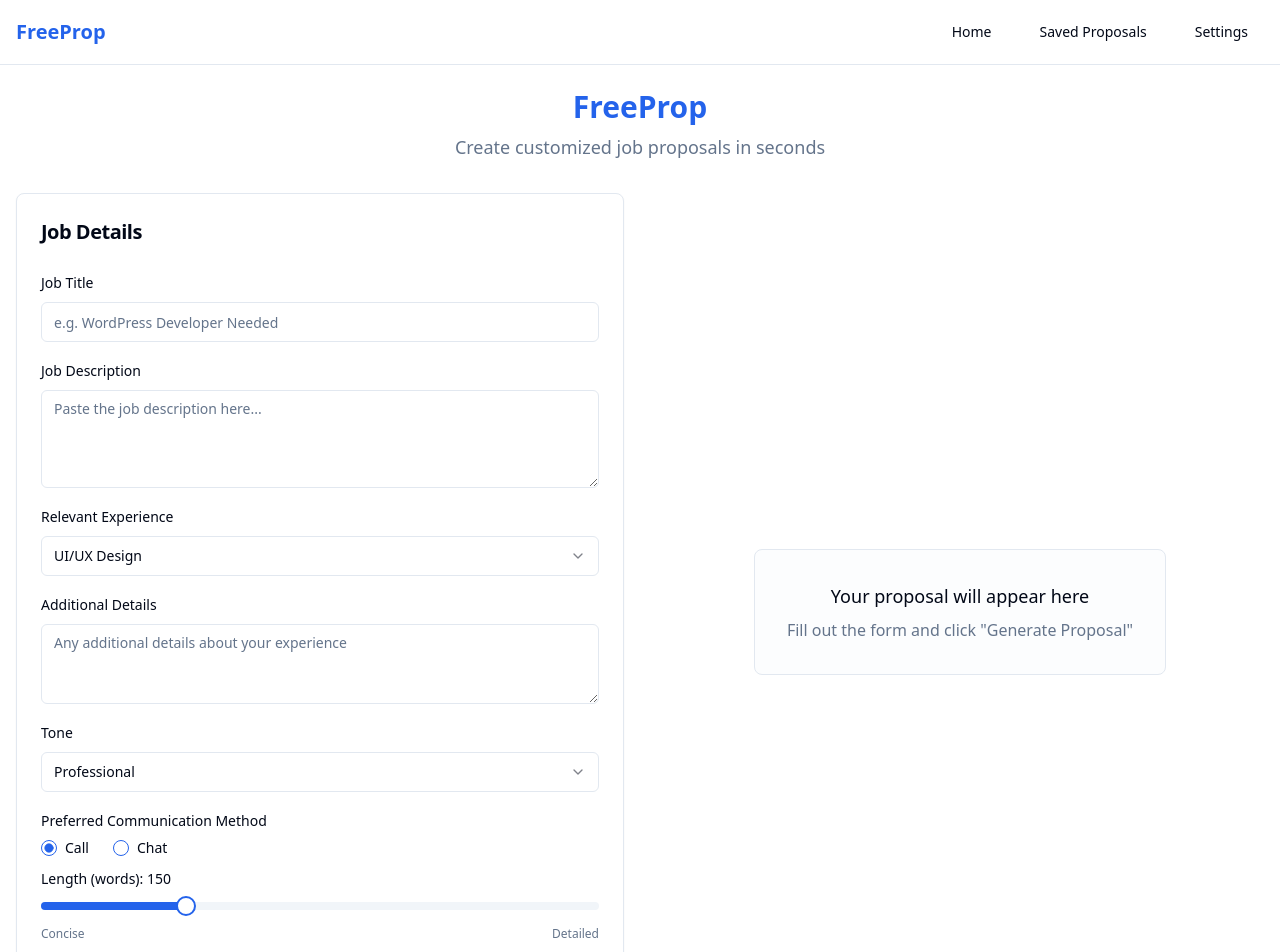
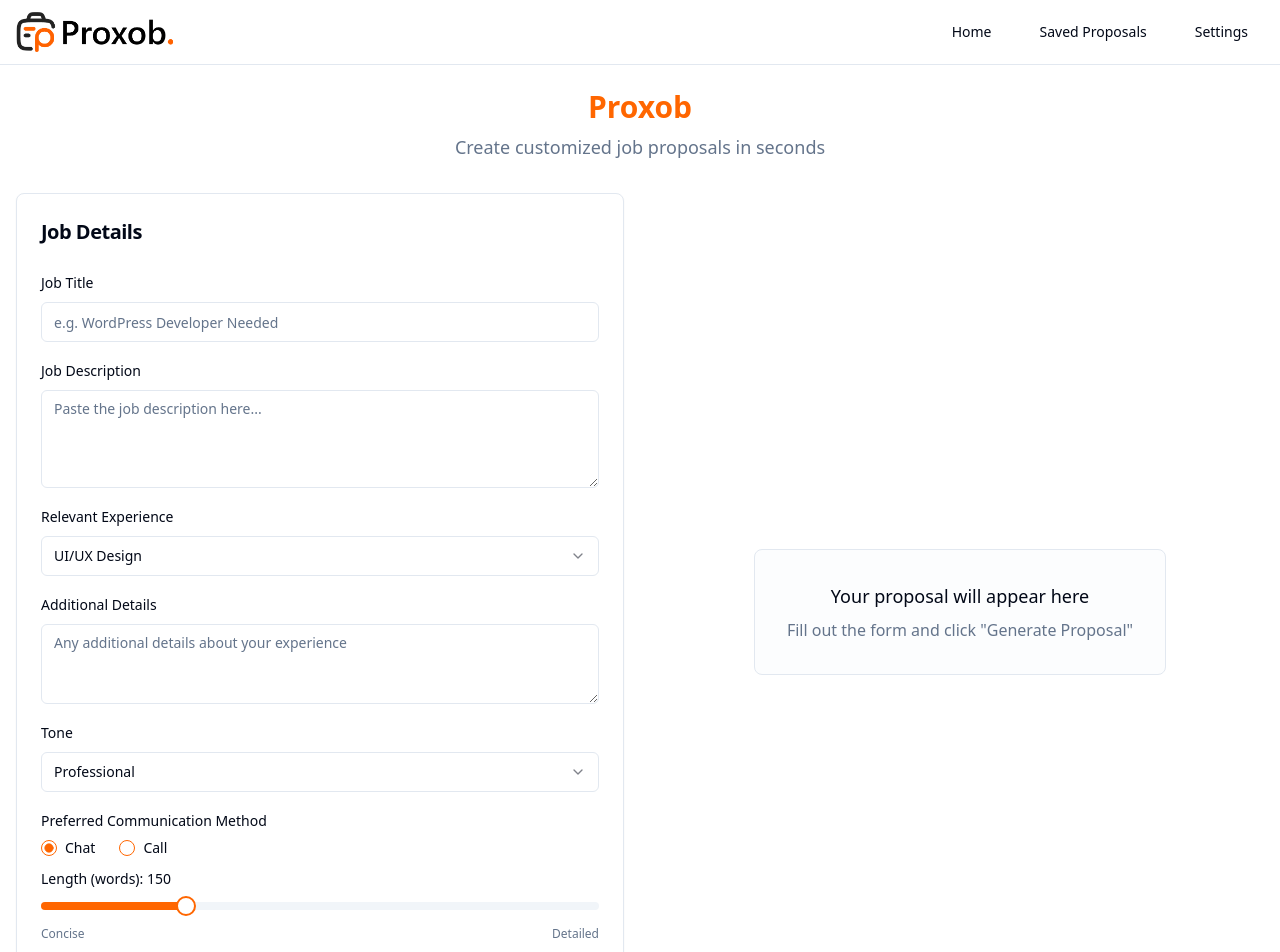
Before and after one commit to fixefly/sazz-quick-proposal, a React (Vite) app: page / in a window 1280 px wide. Shown: the top 952 px of the page. Built offline with nearby package versions, Linux system fonts and the light colour scheme.

Commit message:
Fix: Reorder communication methods, update logo, and brand color
- Reordered the communication methods in the form.
- Updated the logo image.
- Changed the brand color to "FF6200".
- Updated the app name to "proxob".

```diff
--- a/index.html
+++ b/index.html
@@ -4,11 +4,11 @@
   <head>
     <meta charset="UTF-8" />
     <meta name="viewport" content="width=device-width, initial-scale=1.0" />
-    <title>FreeProp - Quick Proposal Generator</title>
+    <title>Proxob - Quick Proposal Generator</title>
     <meta name="description" content="Generate freelance proposals quickly and easily" />
     <meta name="author" content="Sazz" />
 
-    <meta property="og:title" content="FreeProp - Quick Proposal Generator" />
+    <meta property="og:title" content="Proxob - Quick Proposal Generator" />
     <meta property="og:description" content="Generate freelance proposals quickly and easily" />
     <meta property="og:type" content="website" />
     <meta property="og:image" content="https://lovable.dev/opengraph-image-p98pqg.png" />
--- a/src/components/Navbar.tsx
+++ b/src/components/Navbar.tsx
@@ -8,7 +8,11 @@ const Navbar: React.FC = () => {
     <header className="border-b">
       <div className="container mx-auto flex h-16 items-center justify-between px-4">
         <div className="flex items-center gap-2">
-          <span className="text-xl font-bold text-primary">FreeProp</span>
+          <img
+            src="/lovable-uploads/b9779a4e-2f53-4ff9-b45a-75558c5dbe15.png"
+            alt="Proxob Logo"
+            className="h-10"
+          />
         </div>
         <nav className="flex items-center gap-4">
           <Link to="/">
--- a/src/components/ProposalForm.tsx
+++ b/src/components/ProposalForm.tsx
@@ -34,7 +34,7 @@ const ProposalForm: React.FC<ProposalFormProps> = ({ onGenerate, isLoading }) =>
     tone: 'professional',
     length: 150,
     experienceType: 'ui-ux',
-    communicationMethod: 'call',
+    communicationMethod: 'chat',
   });
 
   const handleChange = (e: React.ChangeEvent<HTMLInputElement | HTMLTextAreaElement>) => {
@@ -142,12 +142,12 @@ const ProposalForm: React.FC<ProposalFormProps> = ({ onGenerate, isLoading }) =>
               className="flex space-x-4 mt-2"
             >
               <div className="flex items-center space-x-2">
+                <RadioGroupItem value="chat" id="comm-chat" />
+                <Label htmlFor="comm-chat" className="cursor-pointer">Chat</Label>
+              </div>
+              <div className="flex items-center space-x-2">
                 <RadioGroupItem value="call" id="comm-call" />
                 <Label htmlFor="comm-call" className="cursor-pointer">Call</Label>
-              </div>
-              <div className="flex items-center space-x-2">
-                <RadioGroupItem value="chat" id="comm-chat" />
-                <Label htmlFor="comm-chat" className="cursor-pointer">Chat</Label>
               </div>
             </RadioGroup>
           </div>
--- a/src/index.css
+++ b/src/index.css
@@ -14,7 +14,7 @@
     --popover: 0 0% 100%;
     --popover-foreground: 222.2 84% 4.9%;
 
-    --primary: 221 83% 53%;
+    --primary: 24 100% 50%;
     --primary-foreground: 210 40% 98%;
 
     --secondary: 210 40% 96.1%;
@@ -31,7 +31,7 @@
 
     --border: 214.3 31.8% 91.4%;
     --input: 214.3 31.8% 91.4%;
-    --ring: 221 83% 53%;
+    --ring: 24 100% 50%;
 
     --radius: 0.5rem;
   }
@@ -46,7 +46,7 @@
     --popover: 222.2 84% 4.9%;
     --popover-foreground: 210 40% 98%;
 
-    --primary: 217.2 91.2% 59.8%;
+    --primary: 24 100% 50%;
     --primary-foreground: 222.2 47.4% 11.2%;
 
     --secondary: 217.2 32.6% 17.5%;
@@ -63,7 +63,7 @@
 
     --border: 217.2 32.6% 17.5%;
     --input: 217.2 32.6% 17.5%;
-    --ring: 224.3 76.3% 48%;
+    --ring: 24 100% 50%;
   }
 }
 
--- a/src/pages/HomePage.tsx
+++ b/src/pages/HomePage.tsx
@@ -1,3 +1,4 @@
+
 import React, { useState } from 'react';
 import ProposalForm, { ProposalFormData } from '@/components/ProposalForm';
 import ProposalOutput from '@/components/ProposalOutput';
@@ -17,7 +18,7 @@ const HomePage: React.FC = () => {
     tone: 'professional',
     length: 150,
     experienceType: 'ui-ux',
-    communicationMethod: 'call',
+    communicationMethod: 'chat',
   };
 
   const handleGenerate = async (formData: ProposalFormData) => {
@@ -71,7 +72,7 @@ const HomePage: React.FC = () => {
   return (
     <div className="container mx-auto py-6 px-4">
       <div className="text-center mb-8">
-        <h1 className="text-3xl font-bold text-primary mb-2">FreeProp</h1>
+        <h1 className="text-3xl font-bold text-primary mb-2">Proxob</h1>
         <p className="text-lg text-muted-foreground">Create customized job proposals in seconds</p>
       </div>
 
```
Also changed, not shown: public/lovable-uploads/b9779a4e-2f53-4ff9-b45a-75558c5dbe15.png (added).
